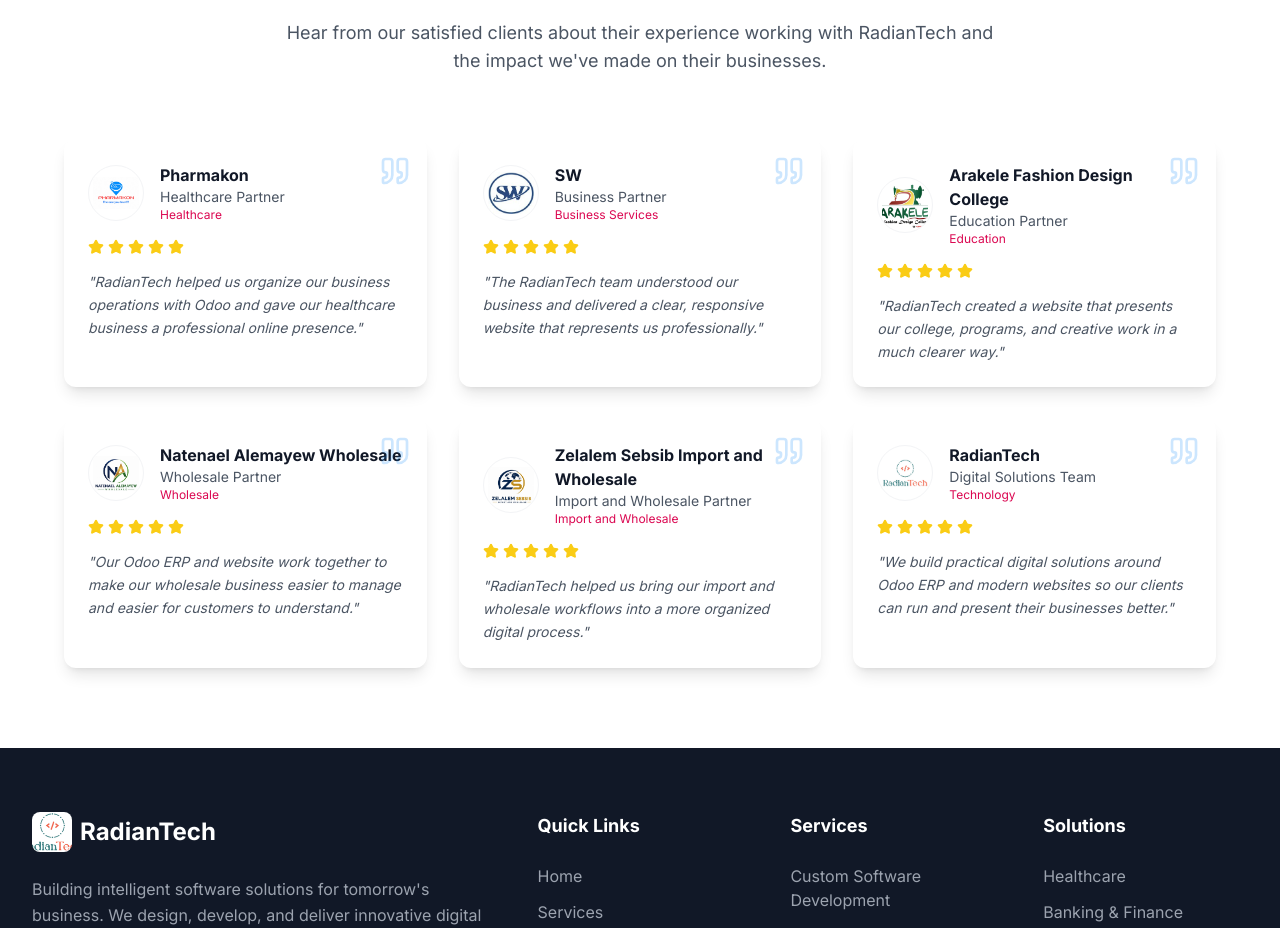
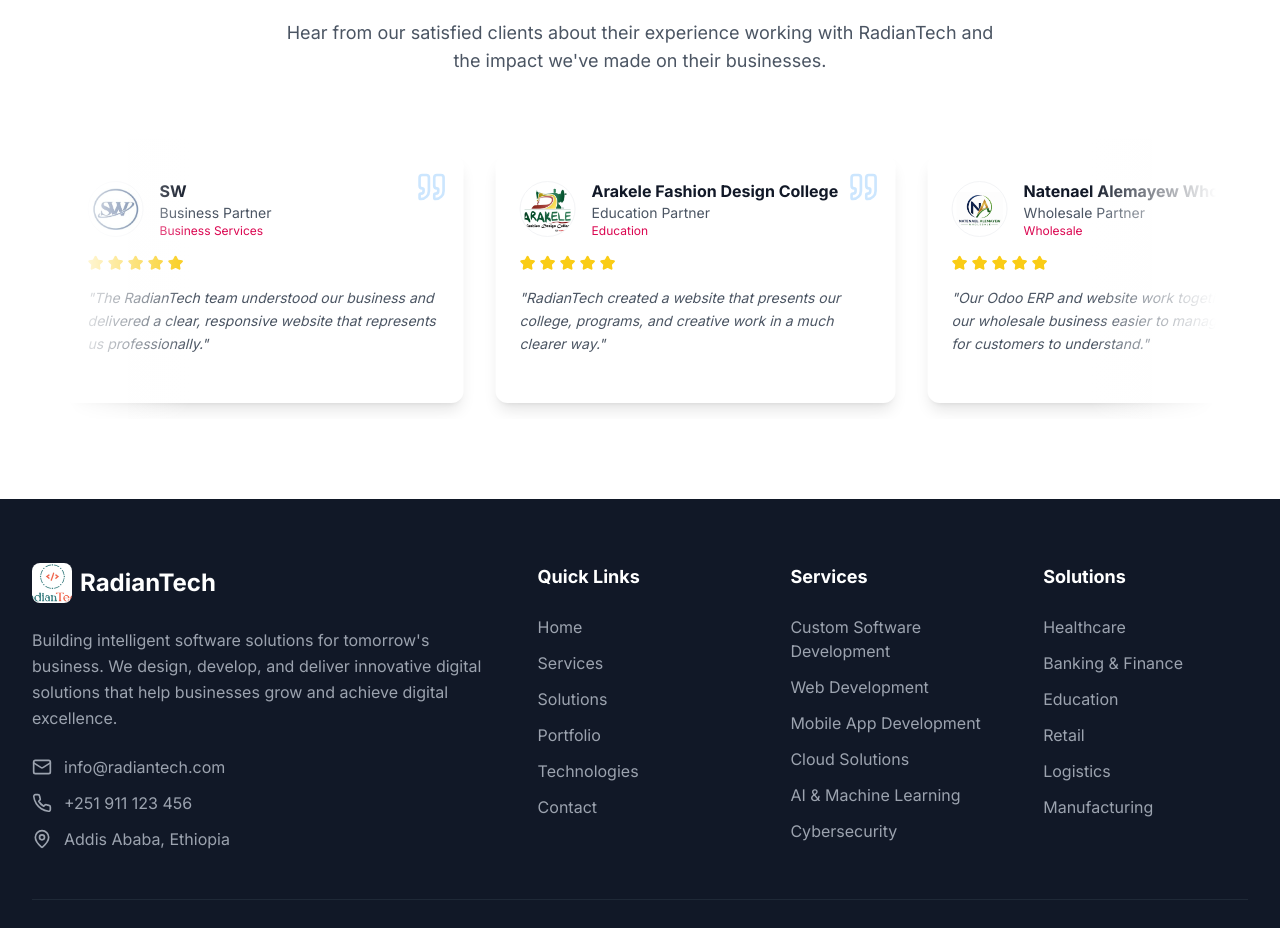
Before and after one commit to abdibiranu30680070/radian_tech, a React (Vite) app: page / in a window 1280 px wide. Shown: the part 5420-6348 px from the top of the page. Built offline with nearby package versions, Linux system fonts and the light colour scheme; the HTML template or start-up script is replaced by a standard one.

Commit message:
tetimonialfix

```diff
--- a/src/components/Testimonials.jsx
+++ b/src/components/Testimonials.jsx
@@ -64,9 +64,16 @@
           description="Hear from our satisfied clients about their experience working with RadianTech and the impact we've made on their businesses."
         />
 
-        <div className="grid md:grid-cols-2 lg:grid-cols-3 gap-8">
+        <div className="overflow-hidden relative w-full mt-12 py-4">
+          {/* Fade overlays */}
+          <div className="absolute inset-y-0 left-0 w-16 md:w-32 bg-gradient-to-r from-white dark:from-gray-900 to-transparent z-10 pointer-events-none" />
+          <div className="absolute inset-y-0 right-0 w-16 md:w-32 bg-gradient-to-l from-white dark:from-gray-900 to-transparent z-10 pointer-events-none" />
+
+          <div className="flex w-max animate-marquee hover:[animation-play-state:paused]">
+            <div className="flex gap-8 px-4">
               {testimonials.map((testimonial, index) => (
-            <Card key={index} className="relative">
+                <div key={`first-${index}`} className="w-[300px] md:w-[400px] flex-shrink-0">
+                  <Card className="relative h-full">
                     <div className="absolute top-4 right-4">
                       <Quote className="w-8 h-8 text-primary/20" />
                     </div>
@@ -95,7 +102,47 @@
                       <p className="text-sm leading-relaxed italic">&quot;{testimonial.content}&quot;</p>
                     </CardContent>
                   </Card>
+                </div>
               ))}
+            </div>
+
+            {/* Duplicate for infinite scroll */}
+            <div className="flex gap-8 px-4">
+              {testimonials.map((testimonial, index) => (
+                <div key={`second-${index}`} className="w-[300px] md:w-[400px] flex-shrink-0">
+                  <Card className="relative h-full">
+                    <div className="absolute top-4 right-4">
+                      <Quote className="w-8 h-8 text-primary/20" />
+                    </div>
+                    <CardHeader>
+                      <div className="flex items-center gap-4 mb-4">
+                        <div className="w-14 h-14 rounded-full bg-white border border-gray-100 flex items-center justify-center overflow-hidden shrink-0">
+                          <img
+                            src={testimonial.logo}
+                            alt={`${testimonial.company} client logo`}
+                            className="w-full h-full object-contain p-1"
+                          />
+                        </div>
+                        <div>
+                          <h4 className="font-bold text-gray-900 dark:text-white">{testimonial.name}</h4>
+                          <p className="text-sm text-gray-600 dark:text-gray-400">{testimonial.role}</p>
+                          <p className="text-xs text-secondary">{testimonial.company}</p>
+                        </div>
+                      </div>
+                      <div className="flex gap-1">
+                        {[...Array(testimonial.rating)].map((_, i) => (
+                          <Star key={i} className="w-4 h-4 fill-yellow-400 text-yellow-400" />
+                        ))}
+                      </div>
+                    </CardHeader>
+                    <CardContent>
+                      <p className="text-sm leading-relaxed italic">&quot;{testimonial.content}&quot;</p>
+                    </CardContent>
+                  </Card>
+                </div>
+              ))}
+            </div>
+          </div>
         </div>
       </div>
     </Section>
--- a/src/index.css
+++ b/src/index.css
@@ -51,4 +51,13 @@
   .text-shadow {
     text-shadow: 2px 2px 4px rgba(0, 0, 0, 0.1);
   }
+
+  @keyframes marquee {
+    0% { transform: translateX(0); }
+    100% { transform: translateX(-50%); }
+  }
+
+  .animate-marquee {
+    animation: marquee 40s linear infinite;
+  }
 }
```
Lines whose indentation alone changed are shown as unchanged.
